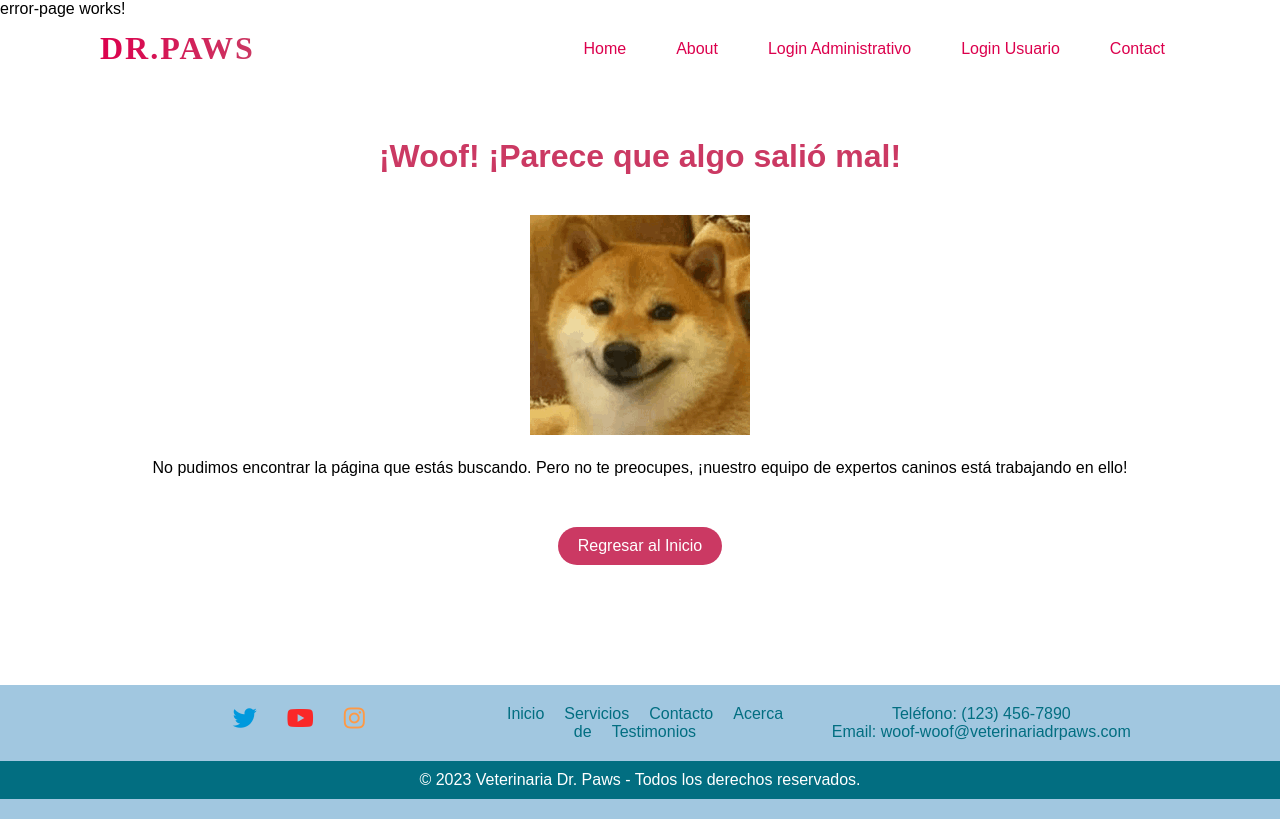
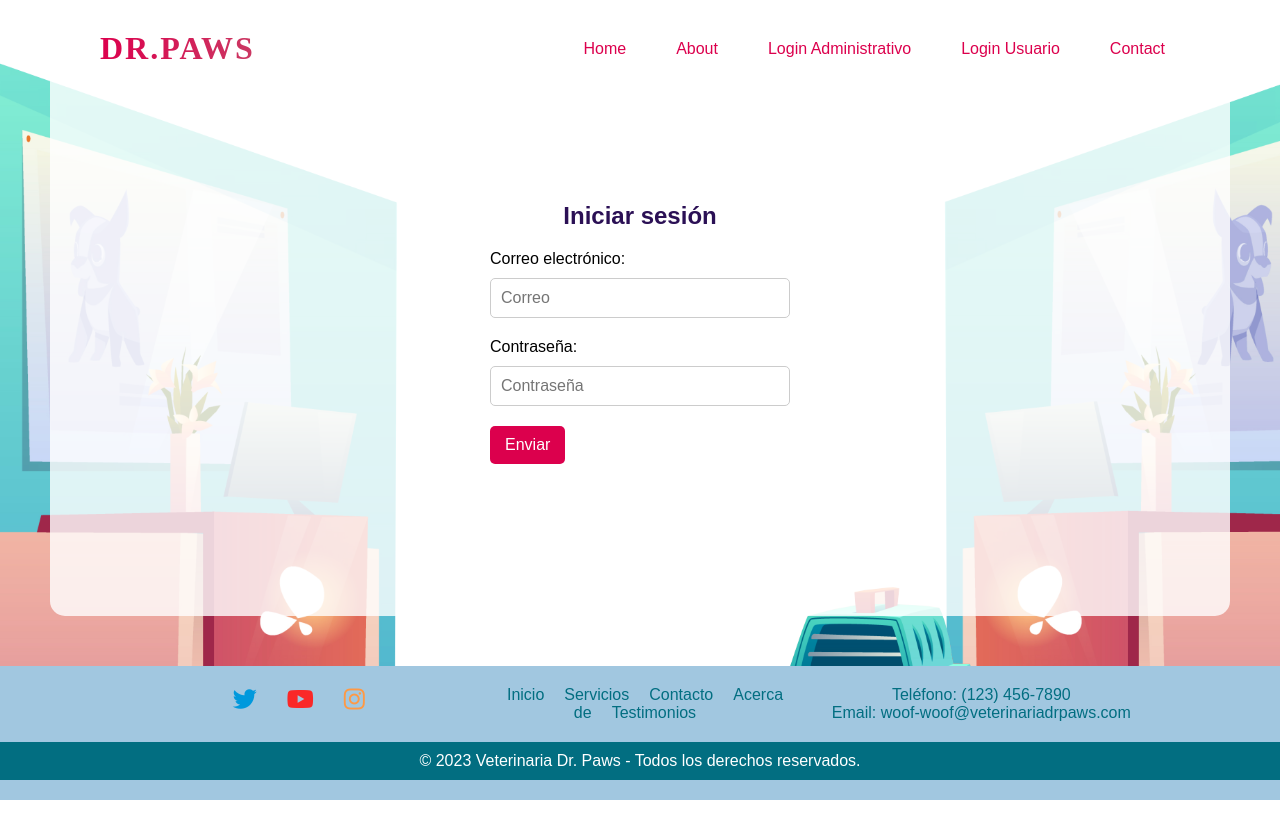
Before and after one commit to Betico1928/DrPaws-Remastered, an Angular app in the folder DrPawsRemastered/DrPawsRemastered/: page /loginUsuario in a window 1280 px wide. Before the commit this address led to /404. Built offline with nearby package versions, Linux system fonts and the light colour scheme; a web font is replaced by a local one.

Commit message:
Autenticacion
Autenticación Usuario y Veterinario

```diff
--- a/DrPawsRemastered/DrPawsRemastered/src/app/app-routing.module.ts
+++ b/DrPawsRemastered/DrPawsRemastered/src/app/app-routing.module.ts
@@ -20,7 +20,10 @@ const routes: Routes = [
   {path: 'porque-nosotros', component: PorqueNosotrosComponent},
   {path: 'contacto', component: ContactoComponent},
 
+  // Paths para iniciar sesión como veterinario o usuario
   {path: 'login-administrativo', component: LoginAdministrativoComponent},
+  { path: 'loginUsuario', component: LoginAdministrativoComponent },
+
   {path: 'login-administrativo/dashboard-veterinarios', component: DashboardVeterinarioComponent},
 
   // CRUD Mascotas:
--- a/DrPawsRemastered/DrPawsRemastered/src/app/contacto/contacto.component.html
+++ b/DrPawsRemastered/DrPawsRemastered/src/app/contacto/contacto.component.html
@@ -19,7 +19,7 @@
     <li><a [routerLink]="['/home']" class="active">Home</a></li>
     <li><a [routerLink]="['/porque-nosotros']">About</a></li>
     <li><a [routerLink]="['/login-administrativo']">Login Administrativo</a></li>
-    <li><a href="/loginUsuario">Login Usuario</a></li> <!-- TODO -->
+    <li><a [routerLink]="['/loginUsuario']">Login Usuario</a></li> <!-- TODO -->
     <li><a [routerLink]="['/contacto']">Contact</a></li>
   </ul>
 </header>
--- a/DrPawsRemastered/DrPawsRemastered/src/app/dashboard-usuario/dashboard-usuario.component.html
+++ b/DrPawsRemastered/DrPawsRemastered/src/app/dashboard-usuario/dashboard-usuario.component.html
@@ -51,17 +51,17 @@
         <div class="user-details">
             <div class="detail">
                 <span>Nombre</span>
-                <h2>{{usuario.nombre}}</h2>
+                <h2>{{usuario?.nombre}}</h2>
             </div>
 
             <div class="detail">
                 <span>Correo Electrónico</span>
-                <h2>{{usuario.correo}}</h2>
+                <h2>{{usuario?.correo}}</h2>
             </div>
 
             <div class="detail">
                 <span>Teléfono</span>
-                <h2 >{{usuario.celular}}</h2>
+                <h2 >{{usuario?.celular}}</h2>
             </div>
         </div>
     </div>
@@ -79,14 +79,14 @@
           </tr>
           </thead>
           <tbody>
-          <tr *ngFor="let mascota of usuario.mascotas">
-              <td>{{mascota.nombre}}</td>
-              <td>{{mascota.raza}}</td>
-              <td>{{mascota.edad}}</td>
-              <td>{{mascota.peso}}</td>
+          <tr *ngFor="let mascota of usuario!.mascotas">
+              <td>{{mascota!.nombre}}</td>
+              <td>{{mascota!.raza}}</td>
+              <td>{{mascota!.edad}}</td>
+              <td>{{mascota!.peso}}</td>
               <!-- Columna para el botón -->
               <td>
-                  <a [routerLink]="['visualizar-mascota/'+mascota.id]" class="view-pet-btn">Ver Mascota</a>
+                  <a [routerLink]="['visualizar-mascota/'+mascota!.id]" class="view-pet-btn">Ver Mascota</a>
               </td>
           </tr>
           </tbody>
--- a/DrPawsRemastered/DrPawsRemastered/src/app/dashboard-usuario/dashboard-usuario.component.ts
+++ b/DrPawsRemastered/DrPawsRemastered/src/app/dashboard-usuario/dashboard-usuario.component.ts
@@ -15,7 +15,6 @@ export class DashboardUsuarioComponent {
   constructor(
     private usuarioService: UsuarioService,
     private route: ActivatedRoute,
-    private router: Router,
     ){
 
   }
--- a/DrPawsRemastered/DrPawsRemastered/src/app/login-administrativo/login-administrativo.component.html
+++ b/DrPawsRemastered/DrPawsRemastered/src/app/login-administrativo/login-administrativo.component.html
@@ -18,7 +18,7 @@
 
 <body>
 
-<div th:if="${param.error}" id="error-box">
+<div *ngIf="!estadoAutenticacion" id="error-box">
   <p>Email o contraseña incorrectos.</p>
 </div>
 
@@ -31,7 +31,7 @@
     <li><a [routerLink]="['/home']" class="active">Home</a></li>
     <li><a [routerLink]="['/porque-nosotros']">About</a></li>
     <li><a [routerLink]="['/login-administrativo']">Login Administrativo</a></li>
-    <li><a href="/loginUsuario">Login Usuario</a></li> <!-- TODO -->
+    <li><a [routerLink]="['/loginUsuario']">Login Usuario</a></li> <!-- TODO -->
     <li><a [routerLink]="['/contacto']">Contact</a></li>
   </ul>
 </header>
@@ -39,19 +39,18 @@
 <!-- Cuerpo de la página (formulario de login) -->
 <div class="login-container">
   <h2>Iniciar sesión</h2>
-  <form th:action="@{/loginVeterinario}" th:object="${loginForm}" method="post">
+  <form [formGroup]="loginForm" (ngSubmit)="onSubmit()">
     <div class="form-group">
-      <label for="email">Correo electrónico:</label>
+      <label for="correo">Correo electrónico:</label>
       <!-- El uso de th:field vincula el campo del formulario con la propiedad correspondiente del objeto de respaldo (loginForm) -->
-      <input type="email" id="email" th:field="*{email}" required>
+      <input formControlName="correo" type="email" id="correo" placeholder="Correo">
     </div>
     <div class="form-group">
-      <label for="password">Contraseña:</label>
-      <input type="password" id="password" th:field="*{password}" required>
+      <label for="contrasenna">Contraseña:</label>
+      <input formControlName="contrasenna" type="password" id="contrasenna" placeholder="Contraseña">
     </div>
+    <button type="submit">Enviar</button>
   </form>
-
-  <button [routerLink]="['/login-administrativo/dashboard-veterinarios']">Ingresar</button>
 
 </div>
 
--- a/DrPawsRemastered/DrPawsRemastered/src/app/login-administrativo/login-administrativo.component.ts
+++ b/DrPawsRemastered/DrPawsRemastered/src/app/login-administrativo/login-administrativo.component.ts
@@ -1,4 +1,7 @@
+import { Router } from '@angular/router';
+import { AutenticacionService } from './../service/autenticar/autenticacion.service';
 import { Component } from '@angular/core';
+import { FormBuilder, FormGroup } from '@angular/forms';
 
 @Component({
   selector: 'app-login-administrativo',
@@ -7,4 +10,78 @@ import { Component } from '@angular/core';
 })
 export class LoginAdministrativoComponent {
 
+
+  loginForm!: FormGroup;
+
+  estadoAutenticacion: boolean = true;
+
+  tipoUsuario!: string;
+
+
+
+
+
+  constructor(
+    private  autenticacionService :  AutenticacionService,
+    private  router: Router,
+    private fb: FormBuilder
+  ){
+    this.loginForm = this.fb.group({
+      correo: [''],
+      contrasenna:['']
+    });
+
+  }
+
+  ngOnInit():void{
+    console.log(this.router.url);
+    if(this.router.url==="/login-administrativo"){
+      this.tipoUsuario = "vet";
+      console.log("Es un veterinario");
+    }
+    else if(this.router.url==="/loginUsuario"){
+      this.tipoUsuario = "usu";
+      console.log("Es un usuario");
+    }
+  }
+
+
+
+
+  onSubmit(): void{
+    console.log("Hello there")
+    console.log(this.loginForm.value);
+
+    if(this.tipoUsuario === "vet"){
+      this.autenticacionService.autenticarVet(this.loginForm.value).subscribe(
+        (response) =>{
+          console.log("Autenticado")
+          // Redirigir al dashboard de vet
+          this.router.navigate(["/login-administrativo/dashboard-veterinarios"]);
+        }
+        ,(error)=>{
+          console.error("Mal")
+          this.estadoAutenticacion = false;
+        }
+      )
+    }
+    else{
+      console.log("Ingresando como tipo usuario")
+      this.autenticacionService.autenticarUser(this.loginForm.value).subscribe(
+        (response)=>{
+          console.log("Usuario autenticado")
+          console.log(response.id)
+          // Redirigir al dashboard de usuario
+          this.router.navigate(["login-usuario/dashboard-usuario/"+response.id])
+        }
+        ,(error)=>{
+          console.error("Incorrecto")
+          this.estadoAutenticacion = false;
+        }
+      )
+    }
+  }
+
+
+
 }
--- a/DrPawsRemastered/DrPawsRemastered/src/app/porque-nosotros/porque-nosotros.component.html
+++ b/DrPawsRemastered/DrPawsRemastered/src/app/porque-nosotros/porque-nosotros.component.html
@@ -1,4 +1,3 @@
-<p>porque-nosotros works!</p>
 <!DOCTYPE html>
 <html lang="es">
 <head>
--- /dev/null
+++ b/DrPawsRemastered/DrPawsRemastered/src/app/service/autenticar/autenticacion.service.ts
@@ -0,0 +1,23 @@
+import { HttpClient } from '@angular/common/http';
+import { Injectable } from '@angular/core';
+import { Observable } from 'rxjs';
+
+@Injectable({
+  providedIn: 'root'
+})
+export class AutenticacionService {
+
+  constructor(
+    private http: HttpClient
+  ) { }
+
+  // Autenticar Veterinario
+  autenticarVet(credenciales: any): Observable<any> {
+    return this.http.post('http://localhost:8080/autenticacion/vet', credenciales);
+  }
+
+  // Autenticar un usuario
+  autenticarUser(credenciales: any): Observable<any> {
+    return this.http.post('http://localhost:8080/autenticacion/user', credenciales);
+  }
+}
```
Also changed, not shown: 1 other file (tests, documents, lock files or other folders).
